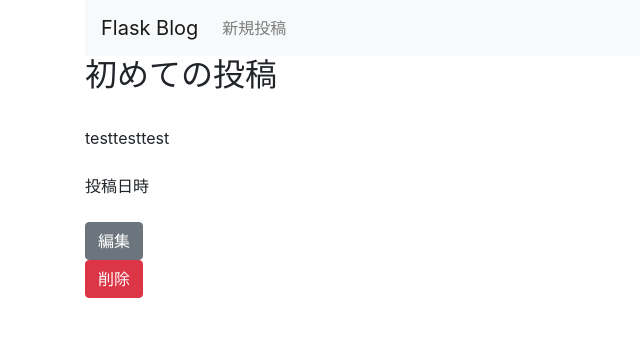
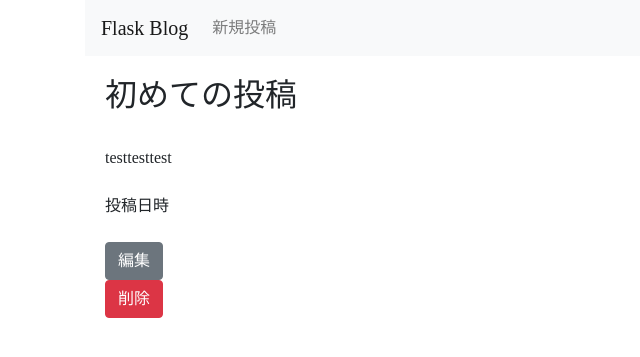
Before and after one commit to enoTak/awesome_blogger, a Flask app: page /entries/1 in a window 1280 px wide. Shown: the top 357 px of the page, without its empty margins (0-640 px from the left). Run offline with Flask 2, Linux system fonts and the light colour scheme; some libraries are stand-ins or nearby versions; some web fonts are replaced.

Commit message:
added style setting

```diff
--- /dev/null
+++ b/application/flask_blog/static/style.css
@@ -0,0 +1,11 @@
+.card {
+    margin: 0.25rem;
+}
+
+.blog-body {
+    padding: 1.25em;
+}
+
+* {
+    font-family: 'Mplus 1p';
+}
--- a/application/flask_blog/templates/entries/show.html
+++ b/application/flask_blog/templates/entries/show.html
@@ -6,6 +6,7 @@
 <script src="https://cdnjs.cloudflare.com/ajax/libs/popper.js/1.12.9/umd/popper.min.js"></script>
 <script src="https://maxcdn.bootstrapcdn.com/bootstrap/4.0.0/js/bootstrap.min.js"></script>
 <link href="https://fonts.googleapis.com/earlyaccess/mplus1p.css" rel="stylesheet" type="text/css">
+<link rel="stylesheet" href="{{ url_for('static', filename='style.css') }}">
 
 <div class="container">
     <nav class="navbar navbar-expand-lg navbar-light bg-light">
```
